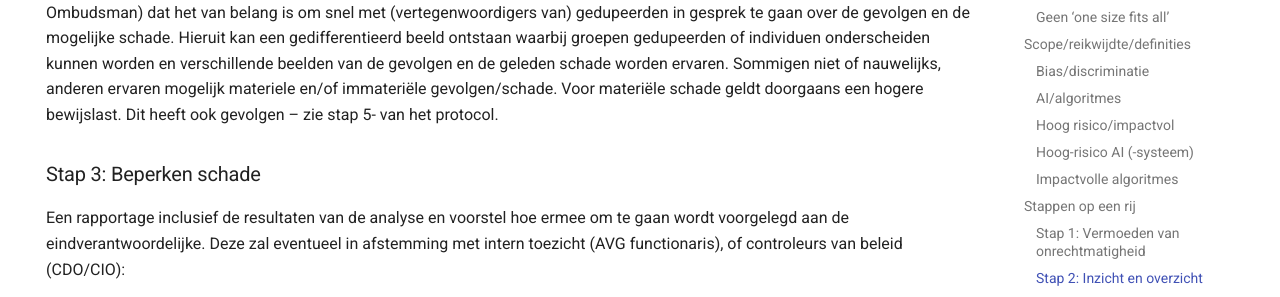
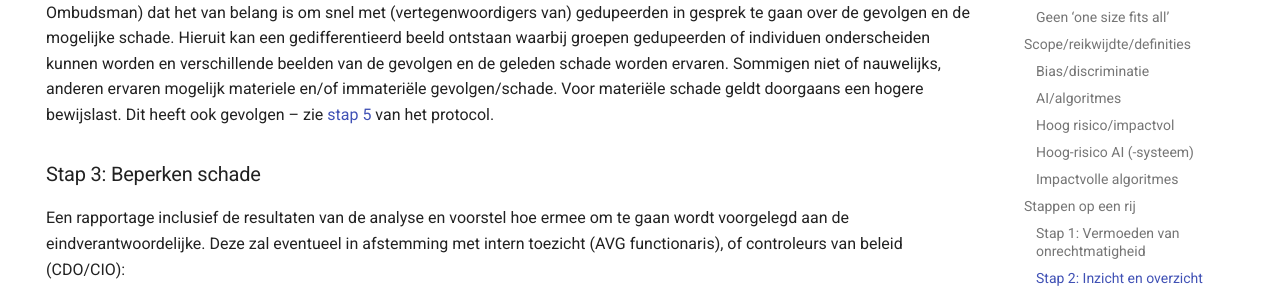
Before and after one commit to MinBZK/discriminatieprotocol, an MkDocs documentation site: the page built from docs/index.md, in a window 1280 px wide and 900 px high, scrolled down 5133 px. Shown: the part 334-631 px from the top of the window. Built offline with MkDocs 1.6.1 and Material for MkDocs 9.7.7, drawn with Linux system fonts in a browser that asks for light colours; comment, search, counter and statistics services are not loaded; some of the changed lines change nothing that is shown; some of the changed text lies outside the part shown.

Commit message:
add link in text

```diff
--- a/docs/index.md
+++ b/docs/index.md
@@ -132,7 +132,7 @@ Rekening gehouden moet worden met eventuele doorwerking via informatie-uitwissel
 
 Belangrijk om te onderzoeken is of de mogelijke onrechtmatigheid met name juridisch van aard is, of niet-juridisch, maar moreel onwenselijk. En of er sprake is van meerdere vormen van onrechtmatig handelen en zo ja welke? Bij stap 2 ook bepalen, indien al mogelijk, langs welke route een vermoeden van onrechtmatigheid afgehandeld dient te worden, bijv. het gebruik van nationaliteit kan mogelijk afgehandeld worden als een AVG-overtreding. AVG-toepasselijkheid sluit discriminatie echter niet uit. Ook als de AVG is overtreden is het zinvol om het optreden ook te toetsen aan discriminatienormen (zie stap 3 en verder).
 
-Verder is het van belang om erachter te komen hoe groot het probleem is en hoe lang het probleem zich al voordoet en om een beeld te krijgen van de omvang van het probleem – gaat het om grote groepen, of om kleine groepen c.q. individuen - en de mogelijke gevolgen voor gedupeerden. Dus om de relatie tussen onrechtmatigheid en de ervaren schade/leed. De ervaring leert (zie Nationale Ombudsman) dat het van belang is om snel met (vertegenwoordigers van) gedupeerden in gesprek te gaan over de gevolgen en de mogelijke schade. Hieruit kan een gedifferentieerd beeld ontstaan waarbij groepen gedupeerden of individuen onderscheiden kunnen worden en verschillende beelden van de gevolgen en de geleden schade worden ervaren. Sommigen niet of nauwelijks, anderen ervaren mogelijk materiele en/of immateriële gevolgen/schade. Voor materiële schade geldt doorgaans een hogere bewijslast. Dit heeft ook gevolgen – zie stap 5- van het protocol.
+Verder is het van belang om erachter te komen hoe groot het probleem is en hoe lang het probleem zich al voordoet en om een beeld te krijgen van de omvang van het probleem – gaat het om grote groepen, of om kleine groepen c.q. individuen - en de mogelijke gevolgen voor gedupeerden. Dus om de relatie tussen onrechtmatigheid en de ervaren schade/leed. De ervaring leert (zie Nationale Ombudsman) dat het van belang is om snel met (vertegenwoordigers van) gedupeerden in gesprek te gaan over de gevolgen en de mogelijke schade. Hieruit kan een gedifferentieerd beeld ontstaan waarbij groepen gedupeerden of individuen onderscheiden kunnen worden en verschillende beelden van de gevolgen en de geleden schade worden ervaren. Sommigen niet of nauwelijks, anderen ervaren mogelijk materiele en/of immateriële gevolgen/schade. Voor materiële schade geldt doorgaans een hogere bewijslast. Dit heeft ook gevolgen – zie [stap 5](#stap-5-registratie-en-afhandeling) van het protocol.
 
 ### Stap 3: Beperken schade
 
```
